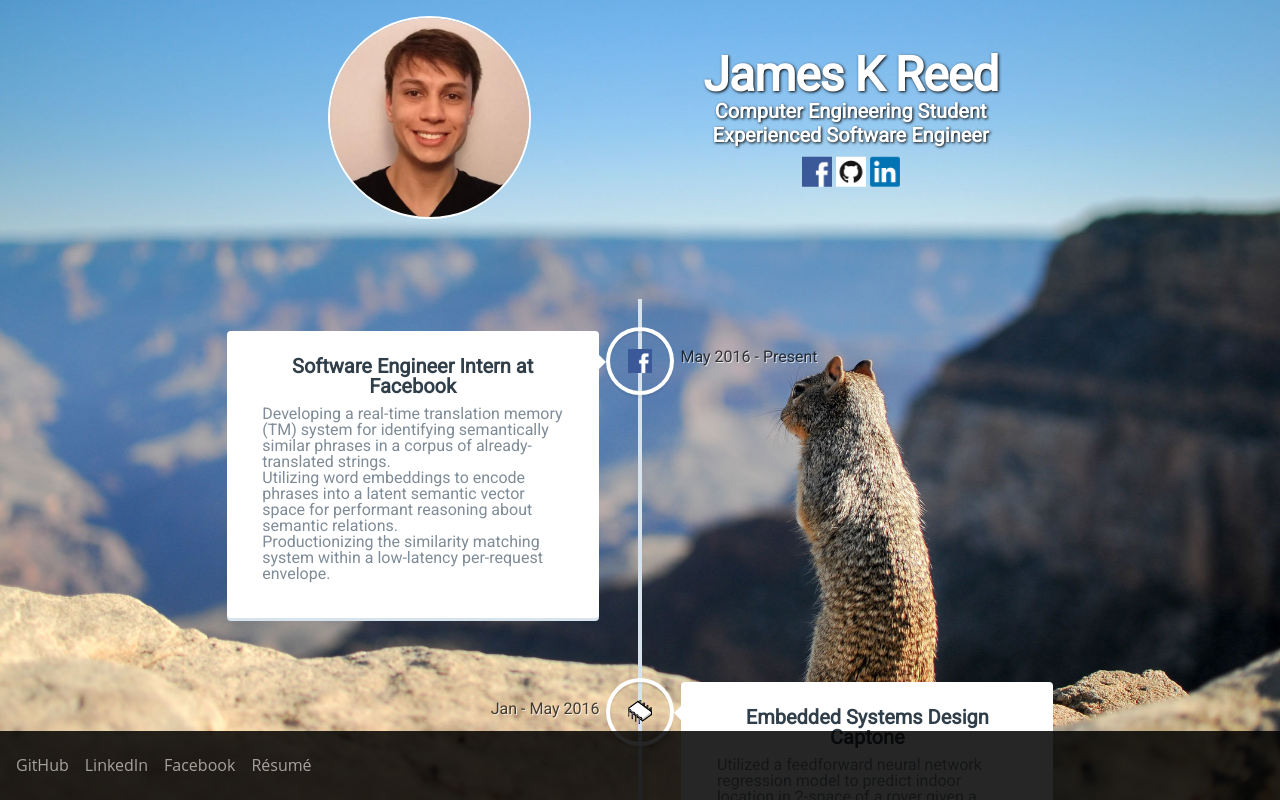
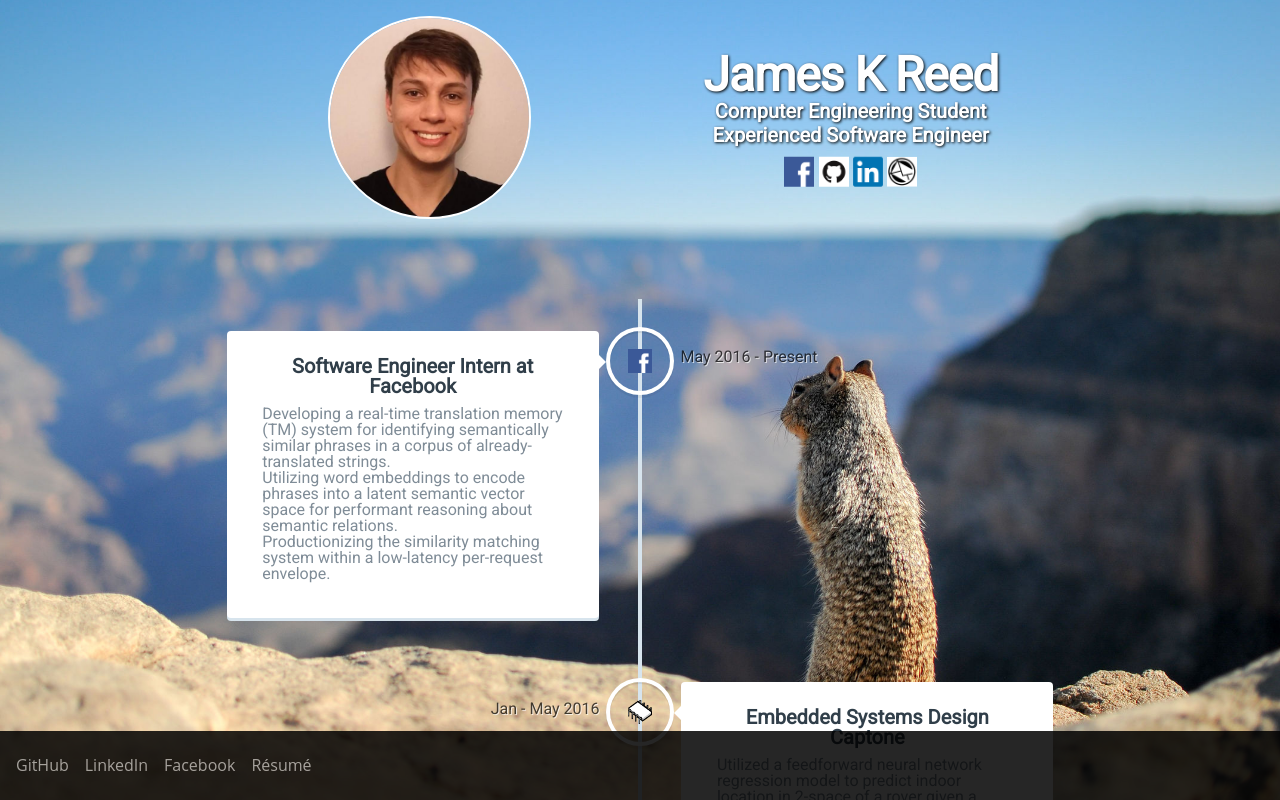
Before and after one commit to jamesr66a/JamesKReedDotCom, a plain HTML site: page index.html in a window 1280 px wide. Drawn offline with nearby package versions, Linux system fonts and the light colour scheme.

Commit message:
Add email icon

```diff
--- a/index.html
+++ b/index.html
@@ -47,6 +47,9 @@
 								</a>
 								<a href="https://www.linkedin.com/in/jamesr66a" style="text-align: center;">
 									<img src="images/linkedin.png" class="charm" alt="LinkedIn">
+								</a>
+								<a href="mailto:jamesr66@vt.edu" style="text-align: center;">
+									<img src="images/email.png" class="charm" alt="E-Mail" style="background: rgba(255, 255, 255, 1)">
 								</a>
 							</p>
 						</div>
```
Also changed, not shown: images/email.png (added).
